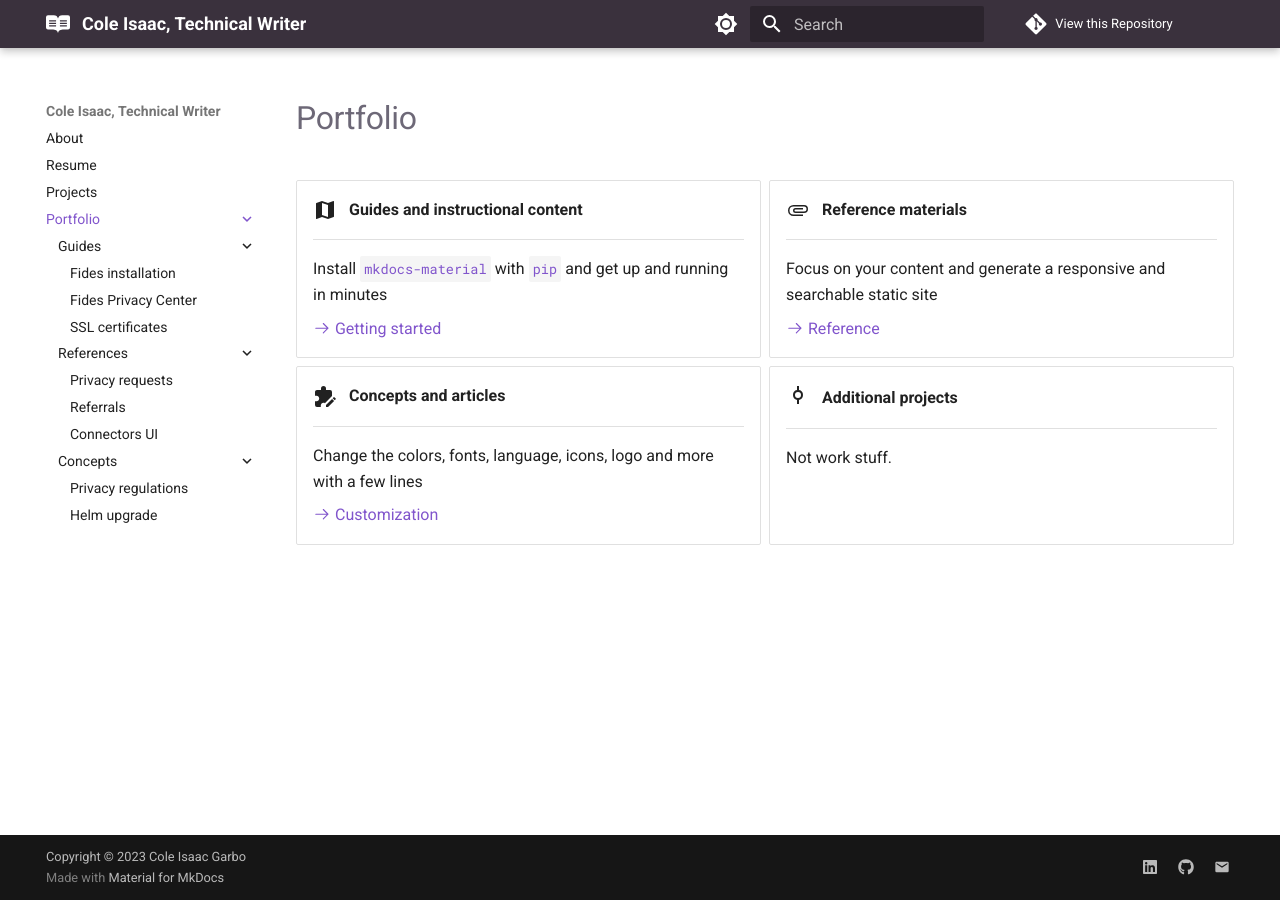
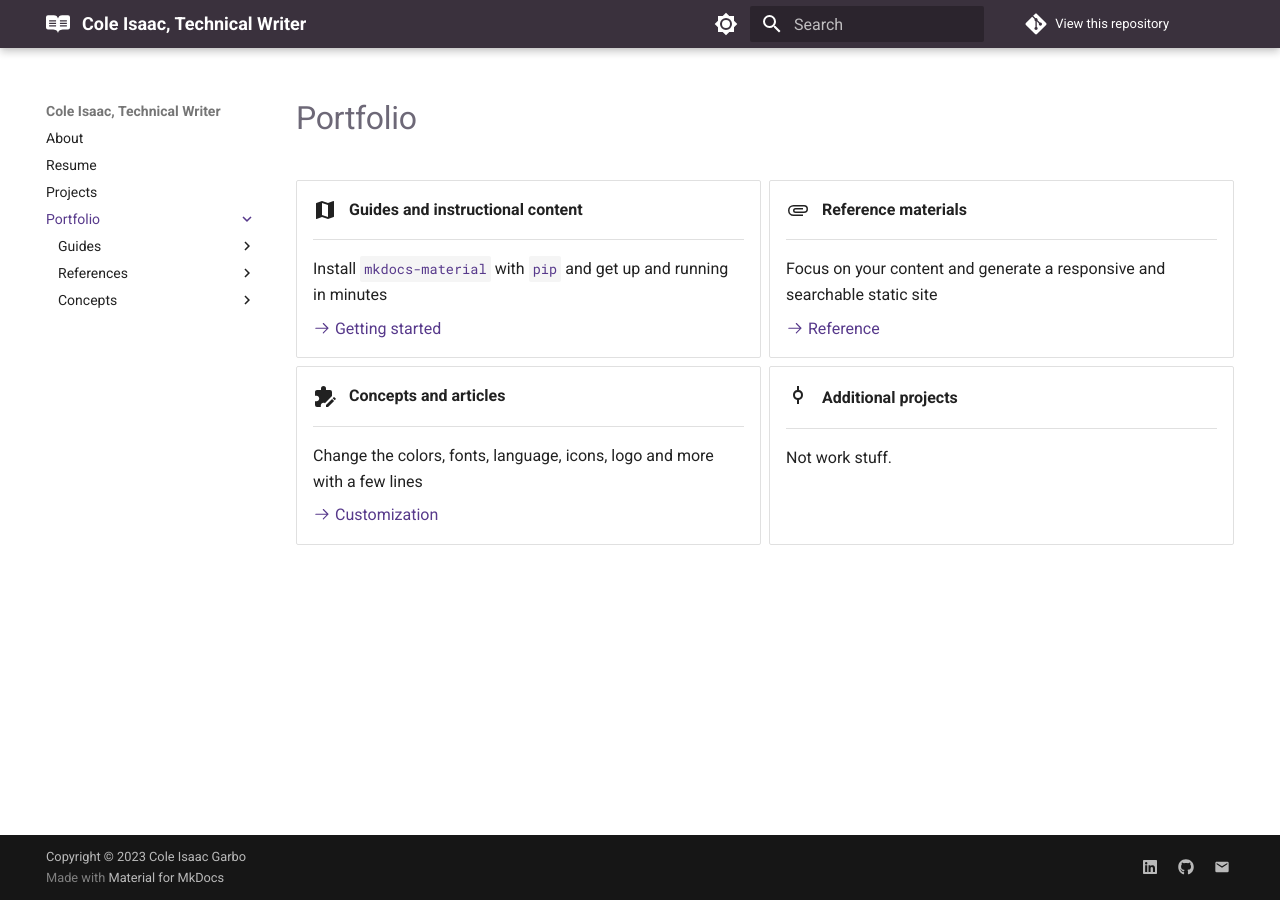
Before and after one commit to conceptualshark/portfolio, an MkDocs documentation site: the page built from docs/portfolio/index.md, in a window 1280 px wide. Built offline with MkDocs 1.6.1 and Material for MkDocs 9.7.7, drawn with Linux system fonts in a browser that asks for light colours; comment, search, counter and statistics services are not loaded.

Commit message:
css edits

```diff
--- a/docs/assets/css/overrides.css
+++ b/docs/assets/css/overrides.css
@@ -3,7 +3,7 @@
     --md-primary-fg-color: #3a313d;
     --md-default-fg-color--lighter: #000000;
     --md-default-fg-color--lightest: #000000;
-    --md-typeset-a-color: #8155cc;
+    --md-typeset-a-color: #57398b;
     --accent: #6d6877;
     --md-code-bg-color-light: hsla(var(--md-hue), 15%, 15%, .5);
 }
@@ -13,8 +13,13 @@
     --md-primary-fg-color: #3a313d;
     --md-default-fg-color--lighter: #fff;
     --md-default-fg-color--lightest: #ffffff;
+    --md-typeset-a-color: #8e71be;
     --accent: #c3b8d6;
     --md-code-bg-color-light: hsla(var(--md-hue), 15%, 15%, .5);
+}
+
+.md-typeset a:hover {
+    color: #23a2b5;
 }
 
 .md-typeset h1 {
@@ -43,7 +48,7 @@
 }
 
 [dir="ltr"] .md-typeset blockquote {
-    border-left: .2rem solid var(--md-primary-fg-color);
+    border-left: .2rem solid #7f7295;
     color: var(--md-default-fg-color--lightest);
 }
 
--- a/mkdocs.yml
+++ b/mkdocs.yml
@@ -1,6 +1,6 @@
 site_name: Cole Isaac, Technical Writer
 repo_url: https://github.com/conceptualshark/portfolio
-repo_name: View this Repository
+repo_name: View this repository
 
 # Themes
 theme:
@@ -28,7 +28,6 @@
         name: Dark Mode
   features:
     - content.code.copy
-    - navigation.expand
     - navigation.top
     - navigation.indexes
 
```
